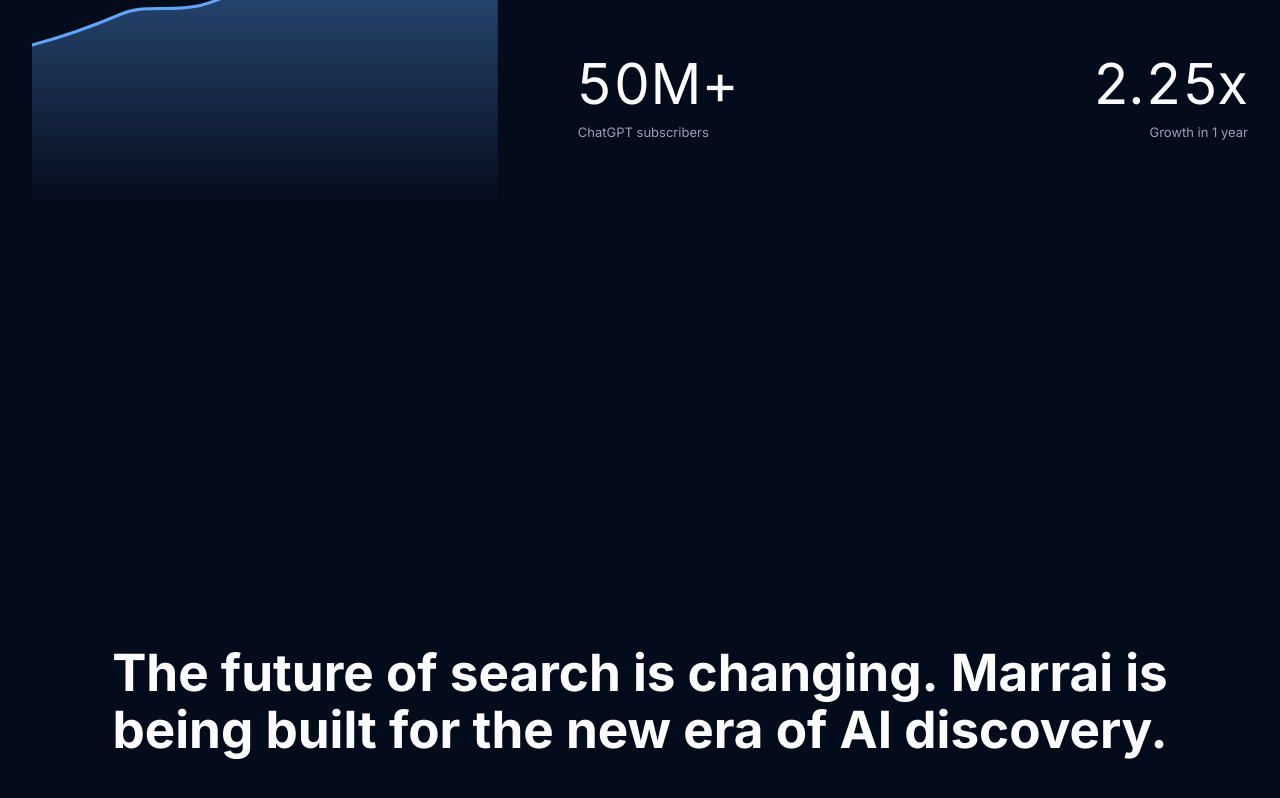
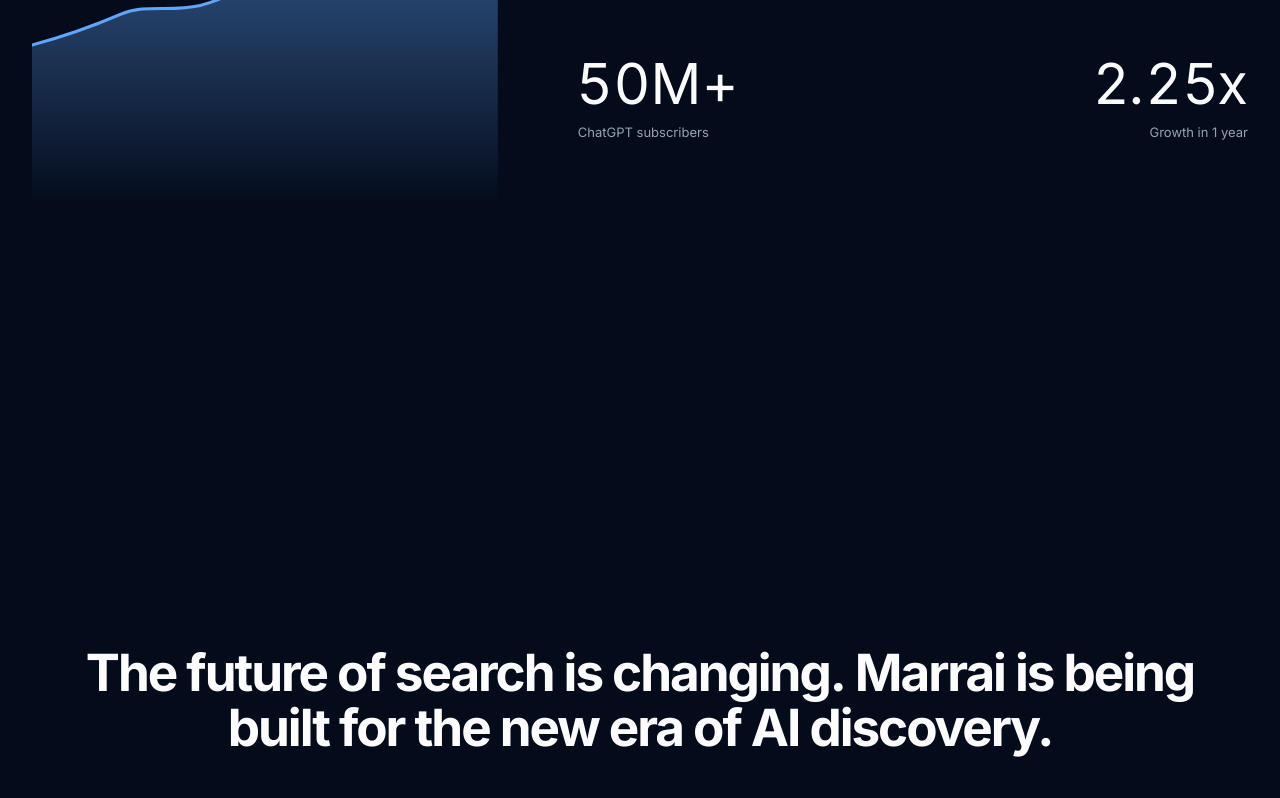
Before and after one commit to whyismeleige/marrai-web, a Next.js app: page / in a window 1280 px wide. Shown: the part 1434-2232 px from the top of the page. Built offline with nearby package versions, Linux system fonts and the light colour scheme.

Commit message:
fix(marketing): fix the extra height in feature scroll section and properly align it to the center

```diff
--- a/src/components/marketing/homepage/scroll-feature-section.tsx
+++ b/src/components/marketing/homepage/scroll-feature-section.tsx
@@ -3,59 +3,60 @@
 import { useEffect, useRef, useState } from "react"
 import { useReducedMotion } from "framer-motion"
 
-import { MarketingContainer } from "@/components/marketing/primitives/marketing-container"
-import { MarketingSection } from "@/components/marketing/primitives/marketing-section"
 import { ScrollFeatureVisual } from "@/components/marketing/visuals/scroll-feature-visual"
 import { cn } from "@/lib/utils"
 
-function clamp(value: number, min: number, max: number) {
+function clamp(value: number, min = 0, max = 1) {
   return Math.min(Math.max(value, min), max)
 }
 
 export function ScrollFeatureSection() {
   const sectionRef = useRef<HTMLDivElement>(null)
+  const frameRef = useRef<number | null>(null)
   const [progress, setProgress] = useState(0)
   const shouldReduceMotion = Boolean(useReducedMotion())
 
   useEffect(() => {
     if (shouldReduceMotion) {
+      setProgress(1)
       return
     }
 
-    const wrapper = sectionRef.current
+    const section = sectionRef.current
 
-    if (!wrapper) {
+    if (!section) {
       return
     }
 
-    let frameId: number | null = null
+    const updateProgress = () => {
+      frameRef.current = null
 
-    const updateProgress = () => {
-      frameId = null
+      const rect = section.getBoundingClientRect()
+      const viewportHeight = window.innerHeight
+      const scrollDistance = section.offsetHeight - viewportHeight
 
-      const rect = wrapper.getBoundingClientRect()
-      const scrollableDistance = wrapper.offsetHeight - window.innerHeight
       const nextProgress =
-        scrollableDistance <= 0
-          ? 1
-          : clamp(-rect.top / scrollableDistance, 0, 1)
+        scrollDistance <= 0 ? 1 : clamp(-rect.top / scrollDistance)
 
-      setProgress((currentProgress) =>
-        Math.abs(currentProgress - nextProgress) < 0.001
-          ? currentProgress
-          : nextProgress
-      )
+      setProgress((currentProgress) => {
+        if (Math.abs(currentProgress - nextProgress) < 0.001) {
+          return currentProgress
+        }
+
+        return nextProgress
+      })
     }
 
     const requestProgressUpdate = () => {
-      if (frameId !== null) {
+      if (frameRef.current !== null) {
         return
       }
 
-      frameId = window.requestAnimationFrame(updateProgress)
+      frameRef.current = window.requestAnimationFrame(updateProgress)
     }
 
     requestProgressUpdate()
+
     window.addEventListener("scroll", requestProgressUpdate, { passive: true })
     window.addEventListener("resize", requestProgressUpdate)
 
@@ -63,42 +64,37 @@
       window.removeEventListener("scroll", requestProgressUpdate)
       window.removeEventListener("resize", requestProgressUpdate)
 
-      if (frameId !== null) {
-        window.cancelAnimationFrame(frameId)
+      if (frameRef.current !== null) {
+        window.cancelAnimationFrame(frameRef.current)
       }
     }
   }, [shouldReduceMotion])
 
-  const visualProgress = shouldReduceMotion ? 1 : progress
-
   return (
-    <MarketingSection
-      spacing="none"
-      className="dark bg-background text-foreground"
-    >
+    <section className="dark relative -mt-px bg-background text-foreground">
       <div
         ref={sectionRef}
         className={cn(
+          "relative",
           shouldReduceMotion
-            ? "min-h-[34rem] sm:min-h-[42rem] lg:min-h-[38rem]"
-            : "min-h-[200vh] sm:min-h-[220vh] lg:min-h-[240vh]"
+            ? "h-svh min-h-[34rem]"
+            : "h-[185svh] sm:h-[200svh] lg:h-[210svh]"
         )}
       >
-        <MarketingContainer
-          size="wide"
+        <div
           className={cn(
-            "grid place-items-center px-8 sm:px-10",
-            shouldReduceMotion
-              ? "min-h-[34rem] py-20 sm:min-h-[42rem] lg:min-h-[38rem]"
-              : "sticky top-0 min-h-screen py-20"
+            "relative w-full",
+            shouldReduceMotion ? "h-svh min-h-[34rem]" : "sticky top-0 h-svh"
           )}
         >
-          <ScrollFeatureVisual
-            progress={visualProgress}
-            shouldReduceMotion={shouldReduceMotion}
-          />
-        </MarketingContainer>
+          <div className="absolute left-1/2 top-1/2 w-full -translate-x-1/2 -translate-y-1/2 px-5 text-center sm:px-8 lg:px-10">
+            <ScrollFeatureVisual
+              progress={shouldReduceMotion ? 1 : progress}
+              shouldReduceMotion={shouldReduceMotion}
+            />
+          </div>
+        </div>
       </div>
-    </MarketingSection>
+    </section>
   )
 }
--- a/src/components/marketing/visuals/scroll-feature-visual.tsx
+++ b/src/components/marketing/visuals/scroll-feature-visual.tsx
@@ -1,13 +1,12 @@
 "use client"
-
-import { motion, useReducedMotion } from "framer-motion"
 
 const statement =
   "The future of search is changing. Marrai is being built for the new era of AI discovery."
+
 const words = statement.split(" ")
+
 const textClassName =
-  "mx-auto max-w-[18rem] text-center text-[clamp(2.5rem,10vw,3.5rem)] font-bold leading-[1.16] sm:max-w-5xl sm:text-[clamp(3.5rem,5.6vw,5rem)] sm:leading-[1.12] lg:max-w-6xl lg:text-[clamp(3rem,4vw,4.25rem)]"
-const highlightEase = [0.16, 1, 0.3, 1] as const
+  "mx-auto max-w-[20rem] text-center text-[clamp(2.15rem,9vw,3.15rem)] font-bold leading-[1.12] tracking-[-0.04em] sm:max-w-5xl sm:text-[clamp(3rem,5.5vw,4.5rem)] sm:leading-[1.08] lg:max-w-6xl lg:text-[clamp(3.1rem,4vw,4.4rem)]"
 
 type ScrollFeatureVisualProps = {
   progress: number
@@ -21,14 +20,28 @@
   progress: number
 }
 
-function getWordOpacity(progress: number, index: number, total: number) {
-  const segment = 1 / total
-  const start = index * segment * 0.82
-  const end = Math.min(1, start + segment * 1.45)
-  const raw = (progress - start) / (end - start)
-  const clamped = Math.min(Math.max(raw, 0), 1)
+function clamp(value: number, min = 0, max = 1) {
+  return Math.min(Math.max(value, min), max)
+}
+
+function smoothstep(value: number) {
+  const clamped = clamp(value)
 
   return clamped * clamped * (3 - 2 * clamped)
+}
+
+function getWordOpacity(progress: number, index: number, total: number) {
+  /*
+   * Reveal starts after a tiny pause and completes before sticky release,
+   * so the page feels held until the full sentence is readable.
+   */
+  const revealProgress = clamp((progress - 0.04) / 0.9)
+  const segment = 1 / total
+  const start = index * segment * 0.88
+  const end = Math.min(1, start + segment * 1.45)
+  const raw = (revealProgress - start) / (end - start)
+
+  return smoothstep(raw)
 }
 
 function HighlightWord({
@@ -40,9 +53,13 @@
   const opacity = getWordOpacity(progress, index, total)
 
   return (
-    <span className="relative inline-block text-muted-foreground/20">
-      <span>{word}</span>
-      <span style={{ opacity }} className="absolute inset-0 text-foreground">
+    <span className="relative inline-block whitespace-nowrap text-muted-foreground/20">
+      <span aria-hidden="true">{word}</span>
+      <span
+        aria-hidden="true"
+        style={{ opacity }}
+        className="absolute inset-0 text-foreground"
+      >
         {word}
       </span>
     </span>
@@ -53,22 +70,17 @@
   progress,
   shouldReduceMotion,
 }: ScrollFeatureVisualProps) {
-  const prefersReducedMotion = Boolean(useReducedMotion())
-
-  if (shouldReduceMotion || prefersReducedMotion) {
+  if (shouldReduceMotion) {
     return <h2 className={`${textClassName} text-foreground`}>{statement}</h2>
   }
 
   return (
     <>
       <h2 className="sr-only">{statement}</h2>
-      <motion.div
+
+      <div
         aria-hidden="true"
-        initial={{ opacity: 0, y: 10 }}
-        whileInView={{ opacity: 1, y: 0 }}
-        viewport={{ once: true, amount: 0.45 }}
-        transition={{ duration: 0.7, ease: highlightEase }}
-        className={`${textClassName} text-muted-foreground/35`}
+        className={`${textClassName} text-muted-foreground/20`}
       >
         {words.map((word, index) => (
           <span key={`${word}-${index}`} className="inline">
@@ -81,7 +93,7 @@
             {index < words.length - 1 ? " " : null}
           </span>
         ))}
-      </motion.div>
+      </div>
     </>
   )
 }
```
